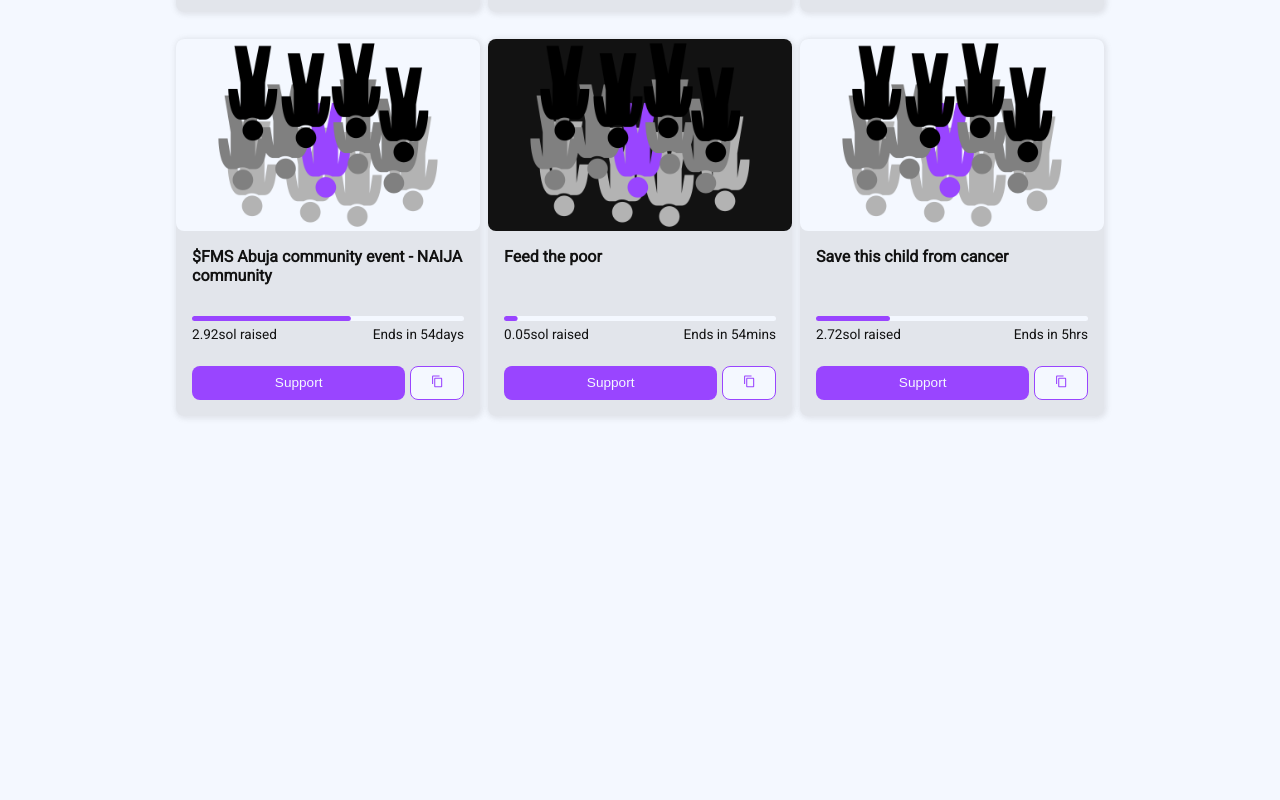
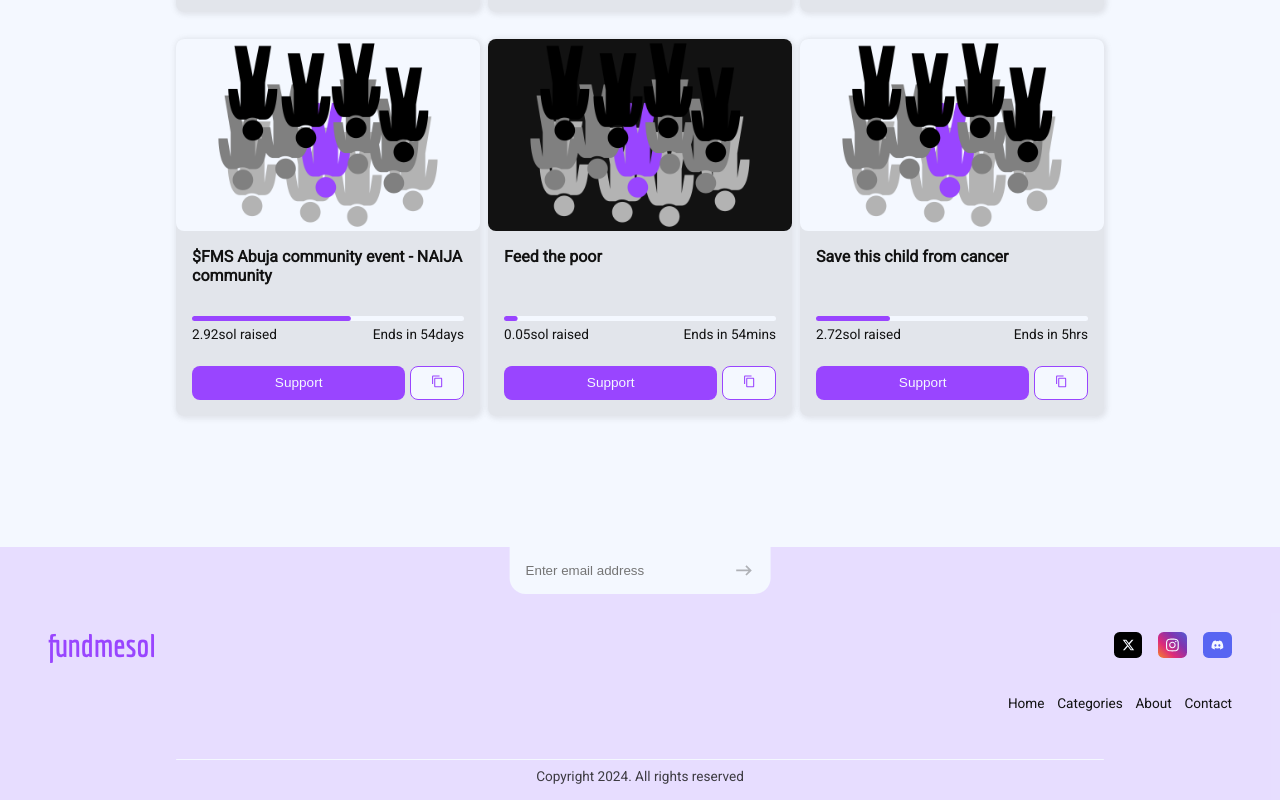
Before and after one commit to Gboly/fundmesol, a Next.js app: page / in a window 1280 px wide. Shown: the part 1674-2474 px from the top of the page. Before the commit the page ends 2109 px from the top, so only its background shows below. Built offline with nearby package versions, Linux system fonts and the light colour scheme.

Commit message:
feat: Create footer component

```diff
--- a/src/app/layout.tsx
+++ b/src/app/layout.tsx
@@ -2,6 +2,7 @@ import type { Metadata } from "next";
 import "./globals.css";
 import Nav from "@/components/nav/Nav";
 import { roboto } from "./fonts";
+import Footer from "@/components/footer/Footer";
 
 export const metadata: Metadata = {
   title: "Create Next App",
@@ -18,6 +19,7 @@ export default function RootLayout({
       <body className={roboto.className}>
         <Nav />
         {children}
+        <Footer />
       </body>
     </html>
   );
--- /dev/null
+++ b/src/components/footer/Footer.tsx
@@ -0,0 +1,50 @@
+"use client"
+import React, { useState } from 'react'
+import Brand from '../brand/Brand'
+import "./footer.css"
+import { faXTwitter } from '@fortawesome/free-brands-svg-icons/faXTwitter'
+import { faInstagram } from '@fortawesome/free-brands-svg-icons/faInstagram'
+import { faDiscord } from '@fortawesome/free-brands-svg-icons/faDiscord'
+import Icon from '../icon/Icon'
+import KeyboardBackspaceIcon from '@mui/icons-material/KeyboardBackspace';
+import { isEmail } from '@/utils/helpers'
+import FaIcon from '../fa-icon/FaIcon'
+
+const socials = [
+    {name: "x", icon: faXTwitter},
+    {name: "instagram", icon: faInstagram},
+    {name: "discord", icon: faDiscord},
+    ]
+
+const Footer = () => {
+    const [email, setEmail] = useState("")
+
+  return (
+    <section className={"footer"}>
+        <aside>
+            <input type="email" placeholder='Enter email address' value={email} onChange={(e) => setEmail(e.target.value)} />
+            <Icon icon={KeyboardBackspaceIcon} disabled={!isEmail(email)} />
+        </aside>
+        <div>
+            <Brand />
+            <div className='socials'>
+                {socials.map(({name, icon}) => <div key={name} className={`fa-icon-round-bg ${name}`}>
+                    <FaIcon icon={icon}/>
+                    </div>)}
+            </div>
+        </div>
+        <div className='links'>
+            <div>
+                <a href="#">Home</a>
+                <a href="#">Categories</a>
+                <a href="#">About</a>
+                <a href="#">Contact</a>
+            </div>
+        </div>
+        <div className='thin-line'></div>
+        <div>Copyright 2024. All rights reserved</div>
+    </section>
+  )
+}
+
+export default Footer
--- /dev/null
+++ b/src/components/footer/footer.css
@@ -0,0 +1,97 @@
+.footer {
+    width: 100%;
+    background: hsla(267, 100%, 64%, 0.15);
+    margin-top: 7rem;
+    display: flex;
+    flex-flow: column;
+    align-items: center;
+    padding: 5rem 3rem 1rem;
+    position: relative;
+}
+.footer > aside {
+    position: absolute;
+    top: 0;
+    left: 50%;
+    transform: translateX(-50%);
+    background-color: var(--bg-color);
+    display: flex;
+    align-items: center;
+    border-radius: 0 0 1rem 1rem;
+}
+.footer > aside > input {
+    width: 14rem;
+    border: none;
+    background-color: transparent;
+    padding: 1rem 2rem 1rem 1rem;
+}
+.footer > aside > input:focus {
+    outline: none;
+}
+.footer > aside > .icon {
+    transform: rotate(180deg);
+    margin-right: 1rem;
+    font-size: 1.3rem;
+    cursor: pointer;
+}
+.footer > div:first-of-type {
+    width: 100%;
+    display: flex;
+    justify-content: space-between;
+}
+/* .footer .brand {
+    transform: scale(1.1);
+} */
+ .socials {
+    display: flex;
+    align-items: center;
+    gap: 1rem;
+ }
+ .fa-icon-round-bg {
+    width: 1.8rem;
+    height: 1.65rem;
+    border-radius: .35rem;
+    display: flex;
+    justify-content: center;
+    align-items: center;
+ }
+.fa-icon-round-bg.instagram {
+    background: linear-gradient(45deg, #F58529, #DD2A7B, #8134AF, #515BD4);
+  }
+.fa-icon-round-bg.x {
+    background-color: #000; /* X Blue */
+  }
+.fa-icon-round-bg.discord {
+    background-color: #5865F2; /* Discord Blurple */
+  }
+.footer .links {
+    width: 100%;
+    display: flex;
+    justify-content: flex-end;
+    align-items: center;
+    margin-top: 2rem;
+    font-size: var(--p3);
+}
+.footer .links > div:last-of-type {
+    display: flex;
+    align-items: center;
+    gap: .8rem;
+}
+.thin-line {
+    margin-top: 3rem;
+    width: 100%;
+    max-width: 58rem;
+    height: .05rem;
+    border-radius: 1rem;
+    background-color: var(--bg-color);
+    margin-bottom: .5rem;
+}
+.footer > div:last-of-type {
+    font-size: var(--p3);
+    opacity: .8;
+}
+
+@media screen and (max-width: 720px) {
+    .footer {
+        padding: 5rem 1rem 1rem;
+    }
+}
```
